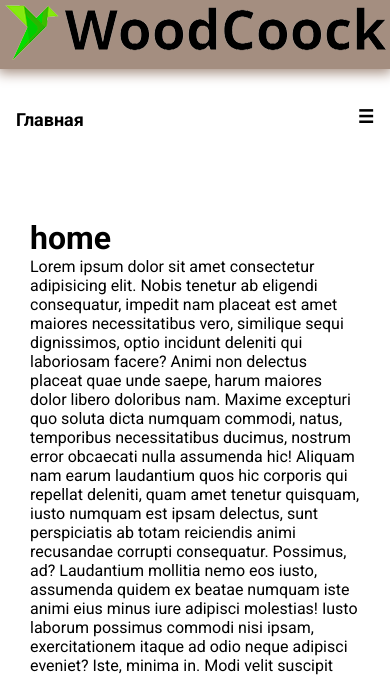
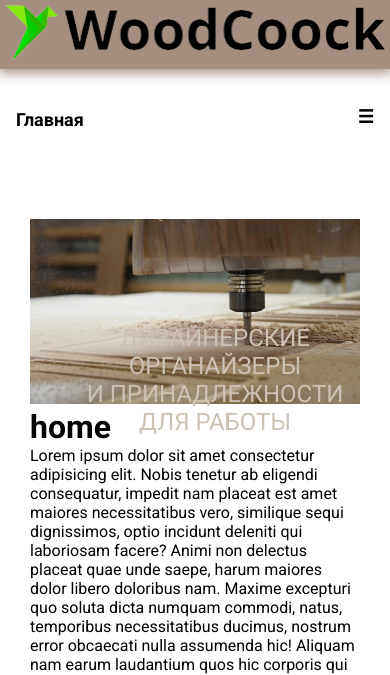
Before and after one commit to VyacheslavVS74/Project-thisis, a Django app: page / in a window 390 px wide. Shown: the top 675 px of the page. Run offline with Django 4.2, Linux system fonts and the light colour scheme.

Commit message:
img_home 10.04.2023

```diff
--- a/project/portfolio/static/css/style.css
+++ b/project/portfolio/static/css/style.css
@@ -23,16 +23,17 @@ body{
     display: flex;
     justify-content: center;
     box-shadow: 0 2px 12px 2px #A48E80;
+    box-sizing: border-box;
 }
 .graf_logo{
     padding: 5px;
-    min-width: 100%;
+    max-width: 100%;
     box-sizing: border-box;
 }
 nav{
     margin: auto;
     width: 550px;
-    height: 100px;
+    height: 60px;
 }
 .topnav{
     background-color: #fff;
@@ -51,7 +52,6 @@ nav{
 .topnav .icon{
     display: none;
 }
-
 .wrap{
     max-width: 1200px;
     margin: 0 auto;
@@ -87,4 +87,44 @@ nav{
         display: block;
         text-align: left;
     }
+    .text{
+        font-size: 16px;
+        position: absolute;
+        top: 105px;
+        left: 40px;
+    }
 }
+
+/* home_img */
+.home_img {
+    padding: 0;
+    position: relative;
+    text-align: center;
+    color: #CCC2B3;
+    box-sizing: border-box;
+}
+.home_img img{
+    width: 100%;
+}
+.text {
+    font-size: 40px;
+    position: absolute;
+    top: 105px;
+    left: 40px;
+}
+@media screen and (max-width: 1000px){
+    .text{
+        font-size: 30px;
+        position: absolute;
+        top: 105px;
+        left: 40px;
+    }
+}
+@media screen and (max-width: 850px){
+    .text{
+        font-size: 24px;
+        position: absolute;
+        top: 105px;
+        left: 40px;
+    }
+}
--- a/project/portfolio/templates/portfolio/base.html
+++ b/project/portfolio/templates/portfolio/base.html
@@ -11,12 +11,11 @@
 <header>
     <div class="logo">
         <a href="{% url 'home' %}"><img class="graf_logo" src="{% static 'portfolio/logo.png' %}" alt=""></a>
-
     </div>
     <nav>
         <div class="topnav" id="myNav">
             <a href="#">Главная</a>
-            <a href="#">Наши работы</a>
+            <a href="#">Каталог</a>
             <a href="#">О нас</a>
             <a href="#">Блог</a>
             <a href="#">Контакты</a>
--- a/project/portfolio/templates/portfolio/home.html
+++ b/project/portfolio/templates/portfolio/home.html
@@ -1,6 +1,15 @@
+
 {% extends 'portfolio/base.html' %}
+{% load static %}
+{% block content %}
+<div class="home_img">
+  <img src="{% static 'portfolio/home_2.jpg' %}" alt="home_img" class="">
+  <div class="text">ДИЗАЙНЕРСКИЕ ОРГАНАЙЗЕРЫ <br>И ПРИНАДЛЕЖНОСТИ ДЛЯ РАБОТЫ</div>
 
-{% block content %}
+
+</div>
+
+
 <h1>home</h1>
 Lorem ipsum dolor sit amet consectetur adipisicing elit. Nobis tenetur ab eligendi consequatur, impedit nam placeat est amet maiores necessitatibus vero, similique sequi dignissimos, optio incidunt deleniti qui laboriosam facere?
 Animi non delectus placeat quae unde saepe, harum maiores dolor libero doloribus nam. Maxime excepturi quo soluta dicta numquam commodi, natus, temporibus necessitatibus ducimus, nostrum error obcaecati nulla assumenda hic!
--- a/project/project/settings.py
+++ b/project/project/settings.py
@@ -104,7 +104,7 @@ AUTH_PASSWORD_VALIDATORS = [
 # Internationalization
 # https://docs.djangoproject.com/en/4.1/topics/i18n/
 
-LANGUAGE_CODE = 'en-us'
+LANGUAGE_CODE = 'ru-Ru'
 
 TIME_ZONE = 'UTC'
 
```
Also changed, not shown: project/portfolio/static/portfolio/home_1.jpg (added), project/portfolio/static/portfolio/home_2.jpg (added).
